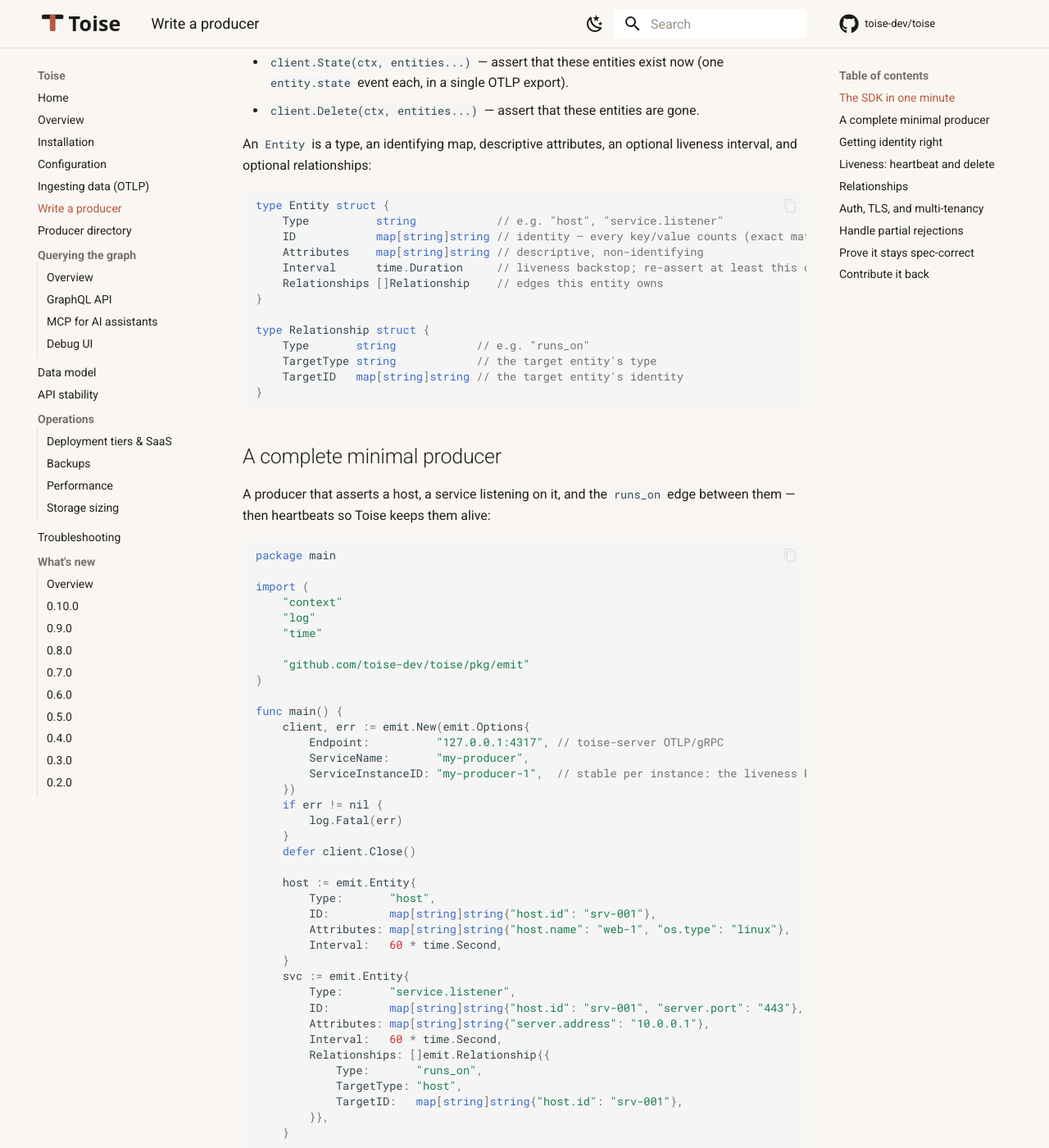
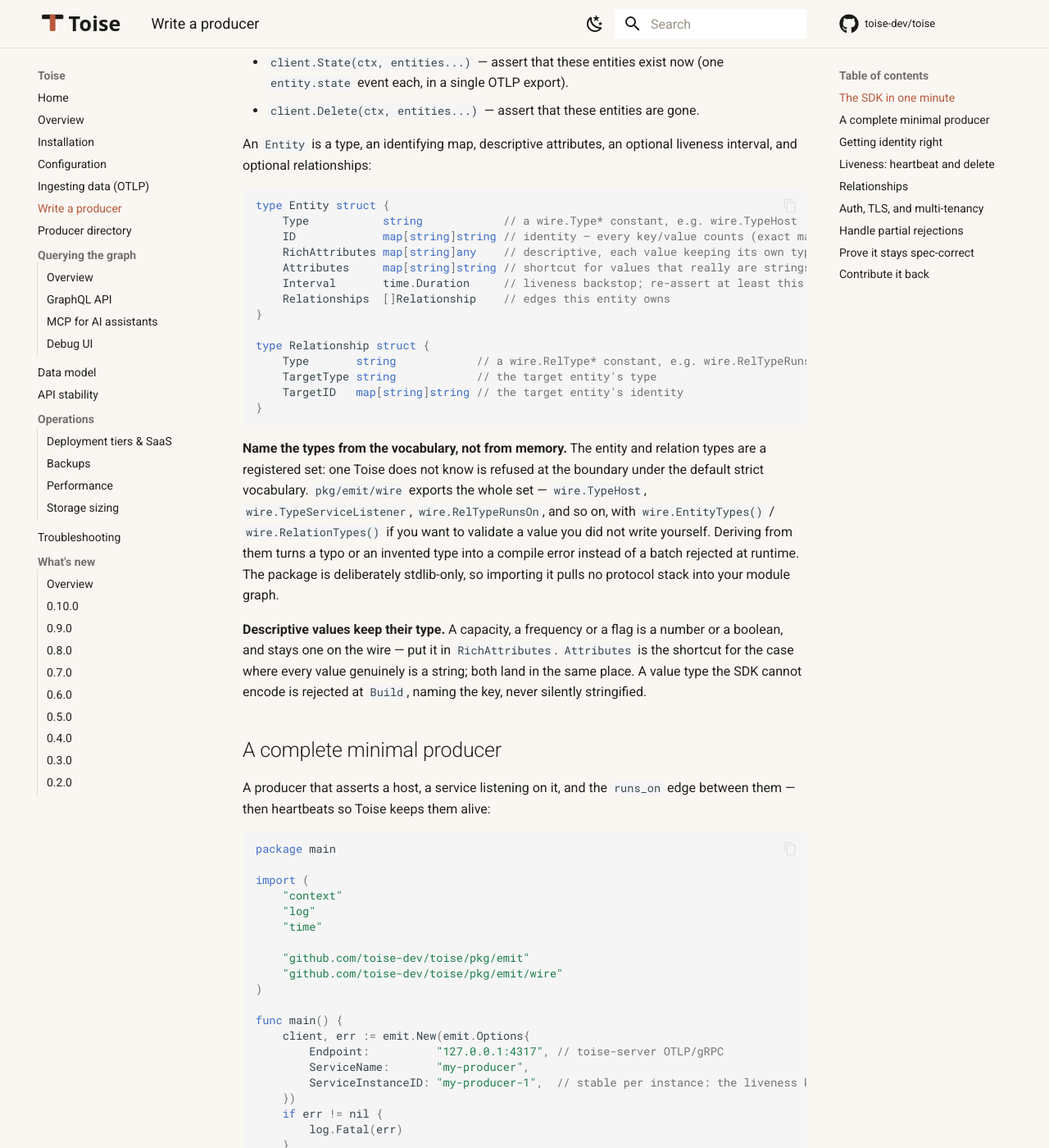
Before and after one commit to toise-dev/toise, an MkDocs documentation site: the page built from docs/user-guide/docs/write-a-producer.md, in a window 1280 px wide and 1400 px high, scrolled down 580 px. Shown: the whole window at 82% size. Built offline with MkDocs 1.6.1 and Material for MkDocs 9.7.7, drawn with Linux system fonts in a browser that asks for light colours; comment, search, counter and statistics services are not loaded; the version menu is left out; some of the changed text lies outside the part shown.

Commit message:
docs: align the MCP contract, the producer guide and the changelog (#318)
The telemetry_keys tool description still said keys are inherited "from
its direct neighbors", which is the behaviour that was just removed — a
consumer reading the contract would have expected the wrong answer. It
now names ownership, says observation and peer relations are not
followed, and that an empty result means no key exists. The golden
contract pins tool names and input/output shapes, not descriptions, so
nothing needed regenerating; that the published prose is unpinned is
worth knowing on its own.

The producer guide spelled types as string literals — "host",
"runs_on" — which is exactly what the exported vocabulary replaces. It
now imports pkg/emit/wire and derives from the constants, with a short
note on why: an unknown type is refused at the boundary, so deriving
turns a typo into a compile error rather than a batch rejected at
runtime. Its Entity sketch also led with the string attribute map, the
presentation that misled a producer into thinking typed values were
impossible; RichAttributes comes first now, with an int in the example.

The MCP querying page gains the part a consumer cannot guess: which hop
is followed and why, and the three rails on which the round trip holds or
does not.

Nothing in the GraphQL page was made stale by these changes — it exposes
no telemetry-key surface — so it is left alone.

````diff
--- a/docs/user-guide/docs/write-a-producer.md
+++ b/docs/user-guide/docs/write-a-producer.md
@@ -29,19 +29,36 @@
 
 ```go
 type Entity struct {
-    Type          string            // e.g. "host", "service.listener"
-    ID            map[string]string // identity — every key/value counts (exact match)
-    Attributes    map[string]string // descriptive, non-identifying
-    Interval      time.Duration     // liveness backstop; re-assert at least this often
-    Relationships []Relationship    // edges this entity owns
+    Type           string            // a wire.Type* constant, e.g. wire.TypeHost
+    ID             map[string]string // identity — every key/value counts (exact match)
+    RichAttributes map[string]any    // descriptive, each value keeping its own type
+    Attributes     map[string]string // shortcut for values that really are strings
+    Interval       time.Duration     // liveness backstop; re-assert at least this often
+    Relationships  []Relationship    // edges this entity owns
 }
 
 type Relationship struct {
-    Type       string            // e.g. "runs_on"
+    Type       string            // a wire.RelType* constant, e.g. wire.RelTypeRunsOn
     TargetType string            // the target entity's type
     TargetID   map[string]string // the target entity's identity
 }
 ```
+
+**Name the types from the vocabulary, not from memory.** The entity and relation
+types are a registered set: one Toise does not know is refused at the boundary
+under the default strict vocabulary. `pkg/emit/wire` exports the whole set —
+`wire.TypeHost`, `wire.TypeServiceListener`, `wire.RelTypeRunsOn`, and so on,
+with `wire.EntityTypes()` / `wire.RelationTypes()` if you want to validate a
+value you did not write yourself. Deriving from them turns a typo or an invented
+type into a compile error instead of a batch rejected at runtime. The package is
+deliberately stdlib-only, so importing it pulls no protocol stack into your
+module graph.
+
+**Descriptive values keep their type.** A capacity, a frequency or a flag is a
+number or a boolean, and stays one on the wire — put it in `RichAttributes`.
+`Attributes` is the shortcut for the case where every value genuinely is a
+string; both land in the same place. A value type the SDK cannot encode is
+rejected at `Build`, naming the key, never silently stringified.
 
 ## A complete minimal producer
 
@@ -57,6 +74,7 @@
     "time"
 
     "github.com/toise-dev/toise/pkg/emit"
+    "github.com/toise-dev/toise/pkg/emit/wire"
 )
 
 func main() {
@@ -71,19 +89,23 @@
     defer client.Close()
 
     host := emit.Entity{
-        Type:       "host",
-        ID:         map[string]string{"host.id": "srv-001"},
-        Attributes: map[string]string{"host.name": "web-1", "os.type": "linux"},
-        Interval:   60 * time.Second,
+        Type: wire.TypeHost,
+        ID:   map[string]string{"host.id": "srv-001"},
+        RichAttributes: map[string]any{
+            "host.name":              "web-1",
+            "os.type":                "linux",
+            "host.cpu.logical.count": 8,    // an int stays an int
+        },
+        Interval: 60 * time.Second,
     }
     svc := emit.Entity{
-        Type:       "service.listener",
+        Type:       wire.TypeServiceListener,
         ID:         map[string]string{"host.id": "srv-001", "server.port": "443"},
         Attributes: map[string]string{"server.address": "10.0.0.1"},
         Interval:   60 * time.Second,
         Relationships: []emit.Relationship{{
-            Type:       "runs_on",
-            TargetType: "host",
+            Type:       wire.RelTypeRunsOn,
+            TargetType: wire.TypeHost,
             TargetID:   map[string]string{"host.id": "srv-001"},
         }},
     }
````
Also changed, not shown: docs/user-guide/docs/querying/mcp.md (+25 -1 lines), CHANGELOG.md, 2 other files.
